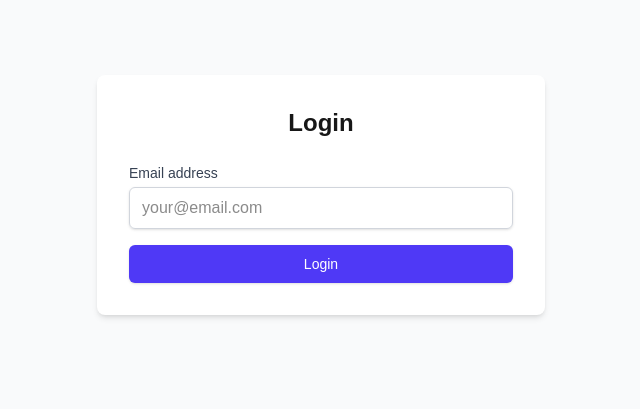
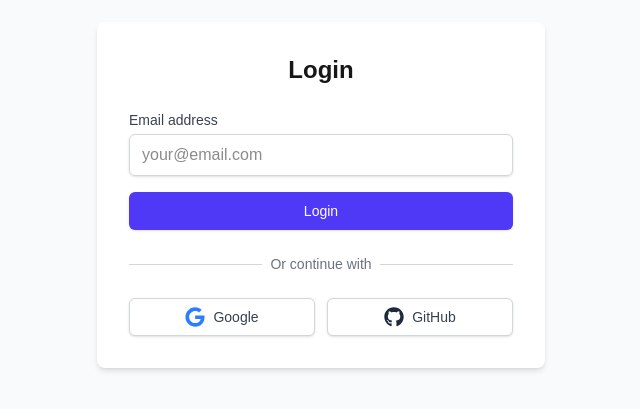
Before and after one commit to Waleed-Ahmad-dev/speech_to_text, a Next.js app: page /login in a window 1280 px wide. Shown: the part 205-614 px from the top of the page, without its empty margins (319-959 px from the left). Built offline with nearby package versions, Linux system fonts and the light colour scheme.

Commit message:
Update login page

```diff
--- a/src/app/login/page.tsx
+++ b/src/app/login/page.tsx
@@ -2,6 +2,7 @@
 
 import { useState } from 'react';
 import { useRouter } from 'next/navigation';
+import { OAuthButtons } from '@/components/OAuthButtons';
 
 export default function LoginPage() {
      const [email, setEmail] = useState('');
@@ -66,6 +67,10 @@ export default function LoginPage() {
                          </button>
                     </form>
 
+                    <div className="mt-6">
+                         <OAuthButtons />
+                    </div>
+
                     {message && (
                          <div className="mt-4 p-3 bg-blue-50 text-blue-700 rounded-md">
                               {message}
```
